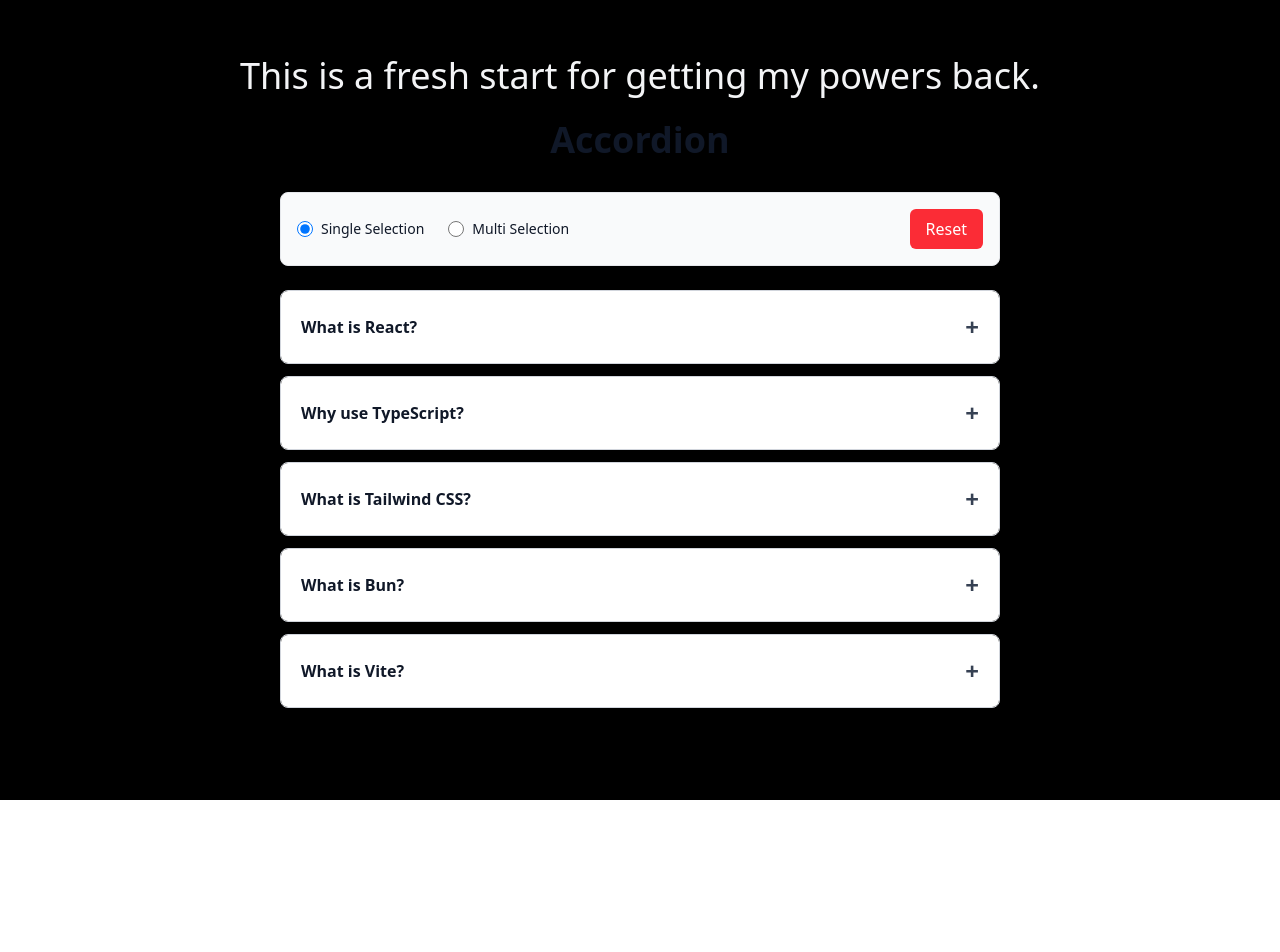
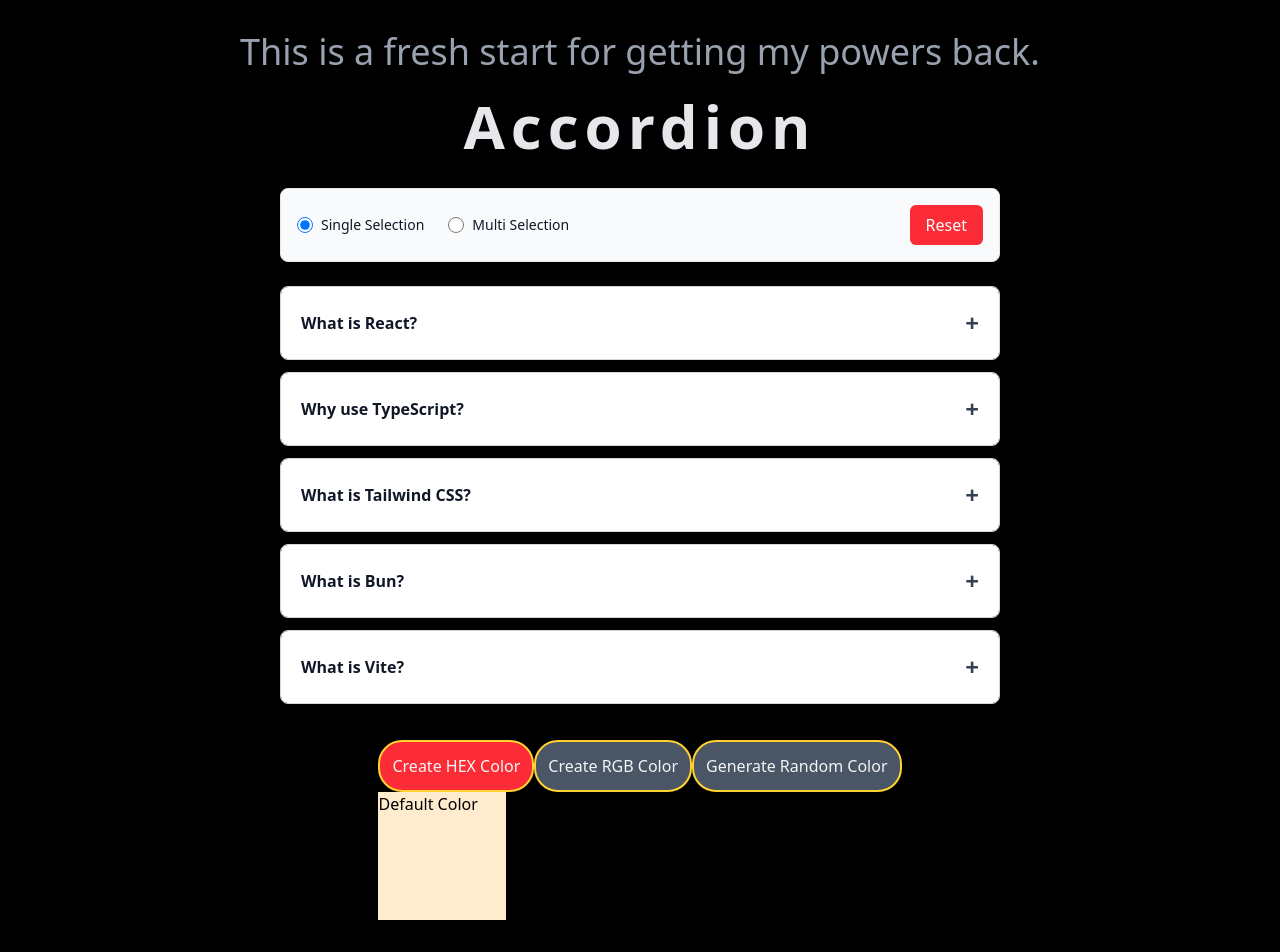
Before and after one commit to Tyagi221B/React_practise_projects, a React (Vite) app: page / in a window 1280 px wide. Before the commit the page ends 800 px from the top, so only its background shows below. Built offline with nearby package versions, Linux system fonts and the light colour scheme.

Commit message:
Add a random color generator without AI. (Took help on how to generate color like hex and rgb colors. )

```diff
--- a/src/App.tsx
+++ b/src/App.tsx
@@ -1,11 +1,13 @@
 import Accordian from "./components/Accordian"
+import RandomColorGenerator from "./components/RandomColorGenerator"
 
 function App() {
 
   return (
-    <div className="h-screen flex flex-col items-center justify-center bg-black text-gray-100">
-      <div className="text-4xl">This is a fresh start for getting my powers back.</div>
+    <div className="h-full py-8 flex flex-col items-center justify-center bg-black text-gray-100">
+      <div className="text-4xl text-gray-400">This is a fresh start for getting my powers back.</div>
       <Accordian/>
+      <RandomColorGenerator/>
     </div>
   )
 }
--- a/src/components/Accordian.tsx
+++ b/src/components/Accordian.tsx
@@ -25,7 +25,7 @@
 
   return (
     <div className="w-full max-w-3xl mx-auto p-6">
-      <h1 className="text-4xl font-bold text-center text-gray-900 mb-8">Accordion</h1>
+      <h1 className="text-6xl font-bold text-center text-gray-200 mb-8 tracking-widest">Accordion</h1>
 
       <div className="bg-gray-50 rounded-lg p-4 mb-6 border border-gray-200">
         <div className="flex items-center justify-between flex-wrap gap-4">
--- /dev/null
+++ b/src/components/RandomColorGenerator.tsx
@@ -0,0 +1,61 @@
+import { useState } from "react";
+
+function RandomColorGenerator() {
+  const [colorType, setcolorType] = useState<"HEX" | "RGB">("HEX");
+  const [color, setcolor] = useState("");
+  console.log(color);
+
+  const handleRandomColorGeneration = () => {
+    if (colorType === "HEX") {
+      const randomColor =
+        "#" +
+        Math.floor(Math.random() * 16777215)
+          .toString(16)
+          .padStart(6, "0");
+      setcolor(randomColor);
+    } else {
+      const r = Math.floor(Math.random() * 256);
+      const g = Math.floor(Math.random() * 256);
+      const b = Math.floor(Math.random() * 256);
+      setcolor(`rgb(${r},${g},${b})`);
+    }
+  };
+
+  return (
+    <div>
+      <div className="flex">
+        <button
+          className={`${
+            colorType === "HEX" ? "bg-red-500" : "bg-gray-600"
+          } w-fit p-3 bg-gray-600 border-2 border-amber-300 rounded-3xl`}
+          onClick={() => setcolorType("HEX")}
+        >
+          Create HEX Color
+        </button>
+        <button
+          className={`${
+            colorType === "RGB" ? "bg-red-500" : "bg-gray-600"
+          } w-fit p-3 bg-gray-600 border-2 border-amber-300 rounded-3xl`}
+          onClick={() => setcolorType("RGB")}
+        >
+          Create RGB Color
+        </button>
+        <button
+          className={`w-fit p-3 bg-gray-600 border-2 border-amber-300 rounded-3xl`}
+          onClick={() => handleRandomColorGeneration()}
+        >
+          Generate Random Color
+        </button>
+      </div>
+
+      <div
+        style={{ backgroundColor: color || "blanchedalmond" }}
+        className=" w-32 h-32 text-black"
+      >
+        {color ? color : "Default Color"}
+      </div>
+    </div>
+  );
+}
+
+export default RandomColorGenerator;
```
